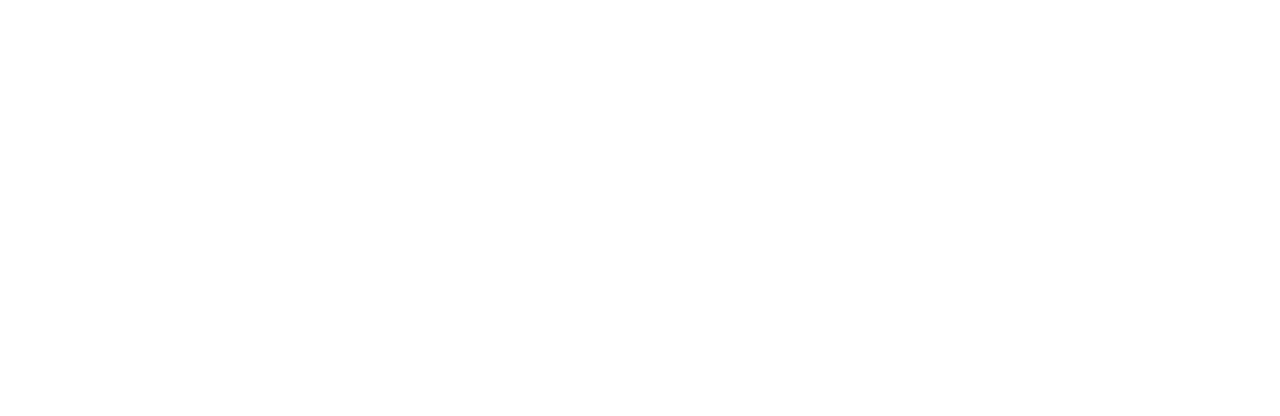
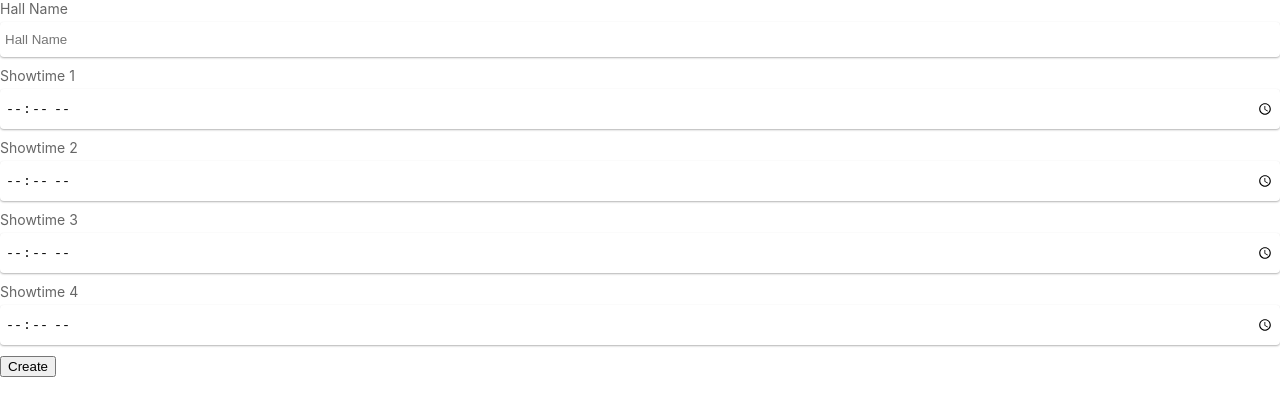
Before and after one commit to rdey-kreeti/online_movie_booking_app, a React (Create React App) app: page /create-theatre in a window 1280 px wide. Shown: the top 416 px of the page. Built offline with nearby package versions, Linux system fonts and the light colour scheme.

Commit message:
adds create theatre functionality and shows the list of theatres with their timings

```diff
--- a/src/App.js
+++ b/src/App.js
@@ -1,5 +1,4 @@
 import React, { Component } from 'react';
-import LoginPage from './components/LoginPage';
 
 import './App.css';
 import HomePage from './components/HomePage';
--- a/src/components/AdminDashboard/index.js
+++ b/src/components/AdminDashboard/index.js
@@ -1,4 +1,6 @@
 import React, {Component} from 'react';
+import {Link} from 'react-router-dom';
+import Header from '../common/Header';
 
 class AdminDashboard extends Component {
   componentDidMount() {
@@ -8,7 +10,13 @@
   }
   render() {
     return (
-      <h3>Succesfully Logged in</h3>
+      <section>
+        <Header />
+        <ul>
+          <li><Link to="/theatres">Theatres</Link></li>
+          <li><Link to="/movies">Movies</Link></li>
+        </ul>
+      </section>
     )
   }
 }
--- /dev/null
+++ b/src/components/CreateTheatreForm/index.js
@@ -0,0 +1,58 @@
+import React, {Component} from 'react';
+import TextFieldGroup from '../common/TextFieldGroup';
+
+class CreateTheatreForm extends Component {
+  constructor(props) {
+    super(props);
+    this.state = {
+      hallName: '',
+      showtime1: '',
+      showtime2: '',
+      showtime3: '',
+      showtime4: ''
+    }
+  }
+
+  onChange = (e) => {
+    this.setState({[e.target.name]: e.target.value})
+  }
+
+  onSubmit = (e) => {
+    e.preventDefault();
+    const {hallName, showtime1, showtime2, showtime3, showtime4} = this.state;
+    let theatreList;
+    let hallId;
+
+    if (localStorage.getItem('theatres')) {
+      theatreList = JSON.parse(localStorage.getItem('theatres'));
+      hallId = theatreList[theatreList.length - 1].id + 1;
+    } else {
+      theatreList = [];
+      hallId = 1;
+    }
+
+    let showTimings = [showtime1, showtime2, showtime3, showtime4].filter(showtime => showtime.trim().length);
+
+    if (hallName.trim().length && showTimings.length) {
+       theatreList = [...theatreList, {id: hallId, name: hallName, showTimings: showTimings}];
+       localStorage.setItem('theatres', JSON.stringify(theatreList));
+       this.setState({hallName: '', showtime1: '', showtime2: '', showtime3: '', showtime4: ''})
+       this.props.history.push('/theatres');
+    }
+  }
+
+  render() {
+    return (
+      <form>
+        <TextFieldGroup label="Hall Name" name="hallName" type="text" value={this.state.hallName} placeholder="Hall Name" onChange={this.onChange}/>
+        <TextFieldGroup label="Showtime 1" name="showtime1" type="time" value={this.state.showtime1} onChange={this.onChange}/>
+        <TextFieldGroup label="Showtime 2" name="showtime2" type="time" value={this.state.showtime2} onChange={this.onChange}/>
+        <TextFieldGroup label="Showtime 3" name="showtime3" type="time" value={this.state.showtime3} onChange={this.onChange}/>
+        <TextFieldGroup label="Showtime 4" name="showtime4" type="time" value={this.state.showtime4} onChange={this.onChange}/>
+        <button type="submit" onClick={this.onSubmit}>Create</button>
+      </form>
+    )
+  }
+}
+
+export default CreateTheatreForm;
--- a/src/components/LoginPage/index.js
+++ b/src/components/LoginPage/index.js
@@ -6,7 +6,7 @@
 class LoginPage extends Component {
   componentDidMount() {
     if(localStorage.getItem('adminLoggedIn') !== null) {
-      this.props.history.push('/adminDashboard');
+      this.props.history.push('/admin-dashboard');
     }
   }
 
--- /dev/null
+++ b/src/components/Theatres/index.js
@@ -0,0 +1,57 @@
+import React from 'react';
+import {Link} from 'react-router-dom';
+import Header from '../common/Header';
+
+const Theatres = () => {
+  let theatres = [];
+
+  if(localStorage.getItem('theatres')) {
+    theatres = JSON.parse(localStorage.getItem('theatres'));
+    console.log(theatres, 'theatres');
+  }
+
+  const twentyFourHrsConverter = (time) => {
+    var timeString = time;
+    var H = +timeString.substr(0, 2);
+    var h = H % 12 || 12;
+    var ampm = (H < 12 || H === 24) ? "AM" : "PM";
+    timeString = h + timeString.substr(2, 3) + ampm;
+    return timeString;
+  }
+
+  return (
+    <section>
+      <Header/>
+      <ul>
+        <li><Link to="/create-theatre">Create a Theatre</Link></li>
+      </ul>
+      <table>
+        <thead>
+          <tr>
+            <th>ID</th>
+            <th>Theatre Name</th>
+            <th>Showtime 1</th>
+            <th>Showtime 2</th>
+            <th>Showtime 3</th>
+            <th>Showtime 4</th>
+          </tr>
+        </thead>
+        <tbody>
+          {theatres.map(theatre => {
+            return (
+              <React.Fragment>
+                <tr>
+                  <td>{theatre.id}</td>
+                  <td>{theatre.name}</td>
+                  {theatre.showTimings.map(timing => <td>{twentyFourHrsConverter(timing)}</td>)}
+                </tr>
+              </React.Fragment>
+            )
+          })}
+        </tbody>
+      </table>
+    </section>
+  )
+}
+
+export default Theatres;
--- a/src/components/common/Header/index.js
+++ b/src/components/common/Header/index.js
@@ -17,7 +17,7 @@
     }
   }
 
-  logout = (e) => {
+  logout = () => {
     localStorage.removeItem("adminLoggedIn");
     this.setState({isLogin: false})
   }
--- a/src/components/common/TextFieldGroup/index.js
+++ b/src/components/common/TextFieldGroup/index.js
@@ -24,7 +24,7 @@
   label: PropTypes.string.isRequired,
   type: PropTypes.string.isRequired,
   name: PropTypes.string.isRequired,
-  value: PropTypes.string.isRequired,
+  value: PropTypes.string,
   placeholder: PropTypes.string,
   onChange: PropTypes.func.isRequired
 }
--- a/src/index.js
+++ b/src/index.js
@@ -6,13 +6,18 @@
 import * as serviceWorker from './serviceWorker';
 import AdminDashboard from './components/AdminDashboard';
 import LoginPage from './components/LoginPage';
+import CreateTheatreForm from './components/CreateTheatreForm';
+import Theatres from './components/Theatres';
+
 
 const routing = (
   <Router>
     <Switch>
       <Route exact path="/" component={App}/>
       <Route path="/login" component={LoginPage}/>
-      <Route path="/adminDashboard" component={AdminDashboard}/>
+      <Route path="/admin-dashboard" component={AdminDashboard}/>
+      <Route path="/theatres" component={Theatres}/>
+      <Route path="/create-theatre" component={CreateTheatreForm}/>
     </Switch>
   </Router>
 )
```
Also changed, not shown: src/components/Movies/index.js (added).
